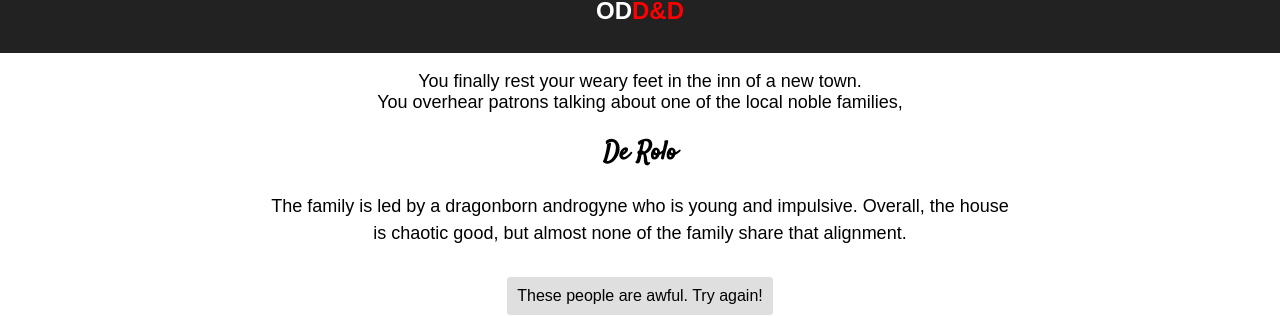
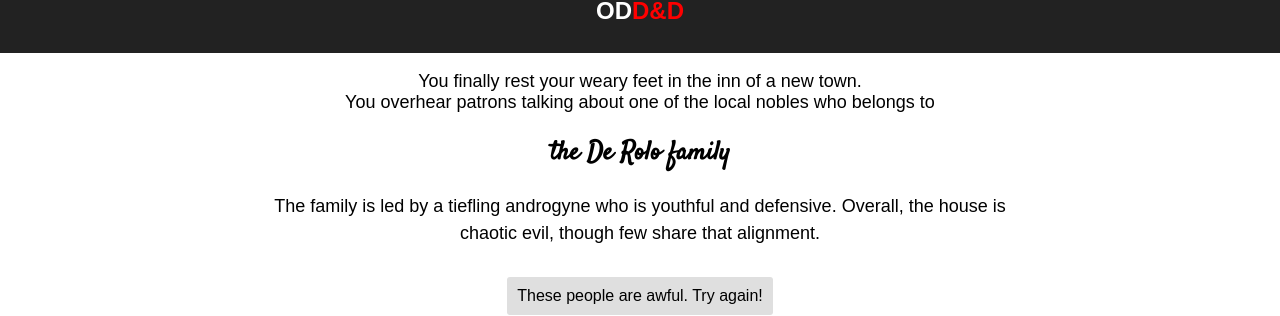
Before and after one commit to andimancuso/ODD-D, a React (Create React App) app: page / in a window 1280 px wide. Shown: the part 187-503 px from the top of the page. Built offline with nearby package versions, Linux system fonts and the light colour scheme.

Commit message:
Finishing two components

```diff
--- a/src/NobleHouse.js
+++ b/src/NobleHouse.js
@@ -5,9 +5,8 @@
 export class NobleHouse extends React.Component {
   constructor(props) {
     super(props);
-    this.state = { newHouse: false, name: '' };
+    this.state = { newHouse: false };
     this.toggleState = this.toggleState.bind(this);
-    this.changeName = this.changeName.bind(this);
   };
 
   toggleState() {
@@ -17,22 +16,16 @@
     })
   };
 
-  changeName(newName) {
-    this.setState({
-      name: newName
-    })
-  };
-
   render() {
     return (
         <div>
           <p>You finally rest your weary feet in the inn of a new town.<br/>
-          You overhear patrons talking about one of the local noble families,</p>
+          You overhear patrons talking about one of the local nobles who belongs to</p>
             <h2 className="noble-house">
-              <NobleHouseName onChange={this.changeName} />
+              <NobleHouseName />
             </h2>
             <div className="noble-desc">
-              <GetNobleHouse name={this.state.name} />
+              <GetNobleHouse />
             </div>
             <button id="button" onClick={this.toggleState}>
               These people are awful. Try again!
--- a/src/components/GetNobleHouse.js
+++ b/src/components/GetNobleHouse.js
@@ -4,10 +4,8 @@
 
 export class GetNobleHouse extends React.Component {
   render() {
-    const nobleHouseName = this.props.name;
-
     return (
-      <div>The {nobleHouseName} family is led by <Liege />. Overall, the house is <HouseAlignment /> share that alignment.</div>
+      <div><Liege /> <HouseAlignment /></div>
     );
   };
 };
--- a/src/components/HouseAlignment.js
+++ b/src/components/HouseAlignment.js
@@ -10,7 +10,7 @@
     let alignmentStray = strayOptions[Math.floor(Math.random() * strayOptions.length)];
 
     return (
-      <span>{alignment}, {alignmentStray}</span>
+      <span>Overall, the house is {alignment}, {alignmentStray} share that alignment.</span>
     );
   };
 };
--- a/src/components/NobleHouseHead.js
+++ b/src/components/NobleHouseHead.js
@@ -4,16 +4,20 @@
 
 const liegeSexOptions = ['man', 'woman', 'androgyne'];
 
-const liegeDescOptions = ['old and crotchety', 'young and impulsive'];
+const liegeAgeOptions = ['young', 'youthful', 'middle-aged', 'mature', 'old', 'elderly'];
+
+const liegePersonalityOptions = ['naive', 'bold', 'confident', 'fearful', 'rash', 'arrogant', 'calculating', 'assertive', 'savvy', 'cautious', 'aggressive', 'domineering', 'cunning', 'demanding', 'prudent', 'subtle', 'detached', 'uncertain', 'defensive', 'spineless', 'impassive', 'shrewd', 'business-minded'];
 
 export class Liege extends React.Component {
   render() {
+    const rand = Math.floor(Math.random() * 2)
   const liegeRace = liegeRaceOptions[Math.floor(Math.random() * liegeRaceOptions.length)];
   const liegeSex = liegeSexOptions[Math.floor(Math.random() * liegeSexOptions.length)];
-  const liegeDesc = liegeDescOptions[Math.floor(Math.random() * liegeDescOptions.length)];
+  const liegeAge = liegeAgeOptions[Math.floor(Math.random() * liegeAgeOptions.length)];
+  const liegePersonality = liegePersonalityOptions[Math.floor(Math.random() * liegePersonalityOptions.length)];
 
     return (
-      <span>{liegeRace} {liegeSex} who is {liegeDesc}</span>
+      <span>The family is led by {liegeRace} {liegeSex} who is {liegeAge} and {liegePersonality}.</span>
     );
   };
 };
--- a/src/components/NobleHouseName.js
+++ b/src/components/NobleHouseName.js
@@ -1,24 +1,13 @@
 import React from 'react';
 
-const nameOptions = ['De Rolo', 'Vysoren', 'Vord'];
+const nameOptions = ['the De Rolo family', 'the House of Vysoren', 'the House of Vord'];
 
 export class NobleHouseName extends React.Component {
-  constructor(props) {
-    super(props);
-
-    this.handleChange = this.handleChange.bind(this);
-  };
-
-  handleChange(e) {
-    const name = e.target.value;
-    this.props.onChange(name);
-  };
-
   render() {
     let houseName = nameOptions[Math.floor(Math.random() * nameOptions.length)];
 
     return (
-      <div value={houseName}>
+      <div>
       {houseName}
       </div>
     );
```
